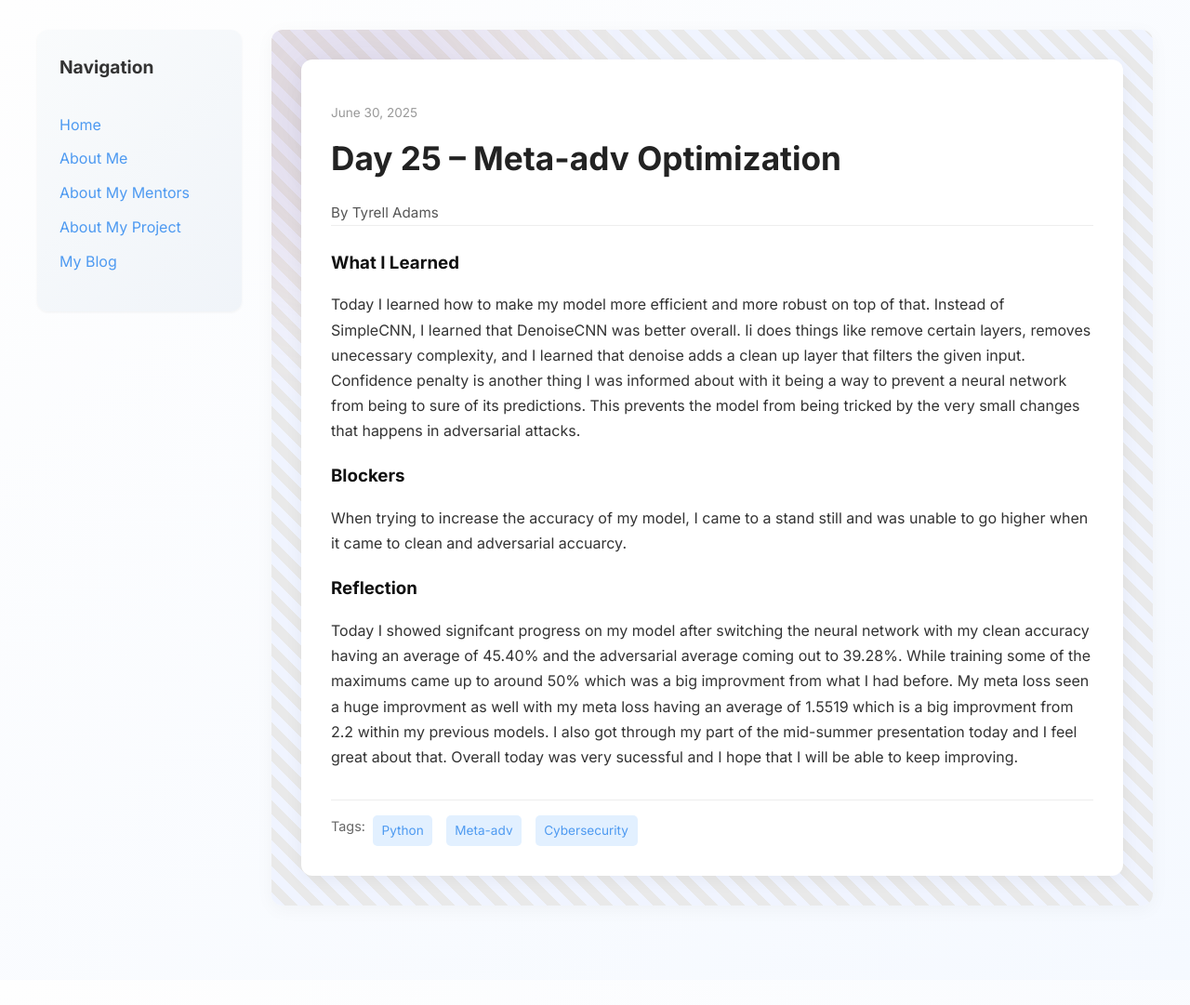
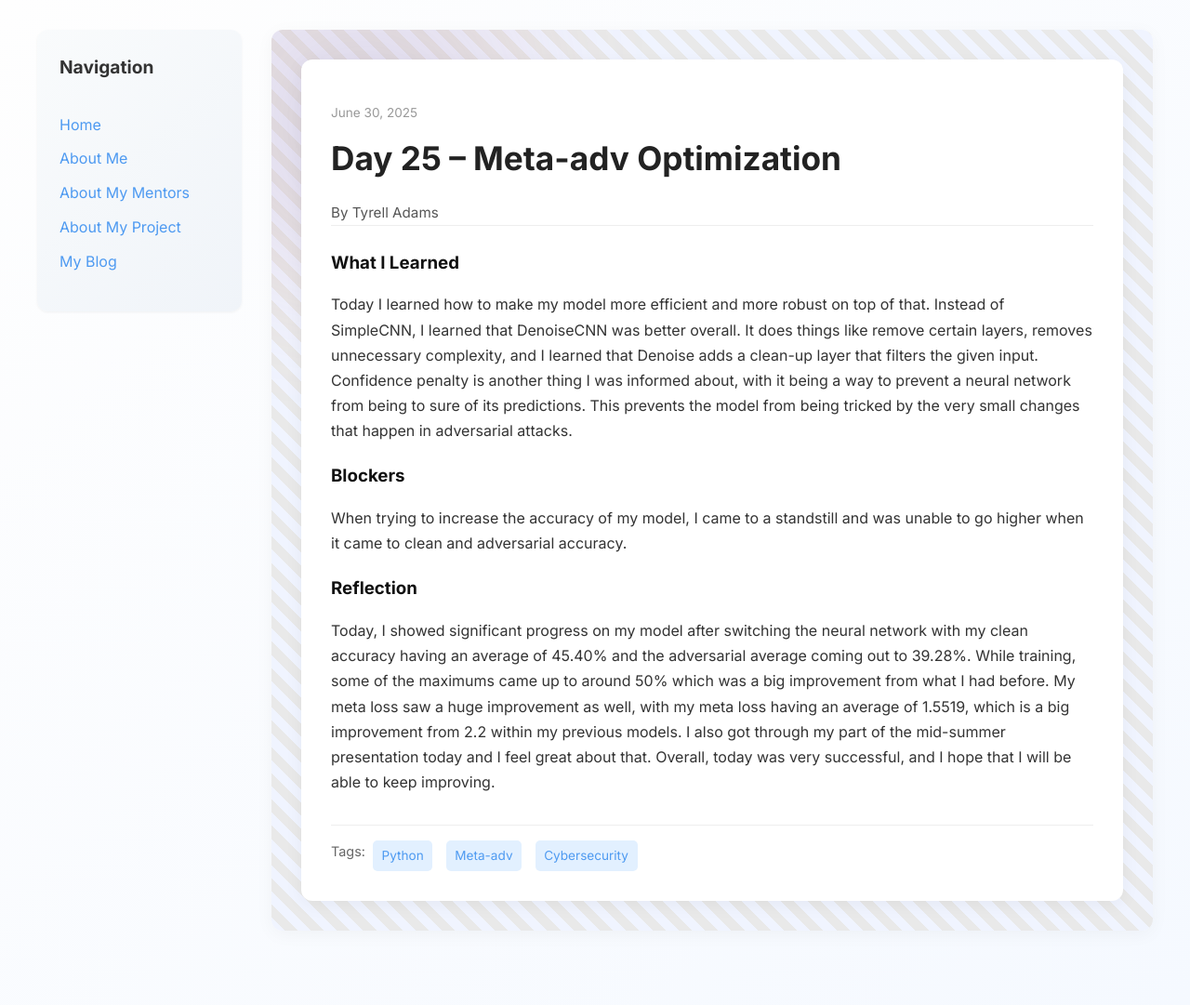
Before and after one commit to Tyrell-Adams/Tyrell-Adams.github.io, a Jekyll site: the page built from _posts/2025-06-30-day-25.md, in a window 1280 px wide. Shown: the whole page at 93% size. Built offline with Jekyll 4.4.1, drawn with Linux system fonts in a browser that asks for light colours; before the commit the page ends 1054 px from its top, so only the background shows below that.

Commit message:
Update 2025-06-30-day-25.md

```diff
--- a/_posts/2025-06-30-day-25.md
+++ b/_posts/2025-06-30-day-25.md
@@ -7,9 +7,9 @@ permalink: /day25.html
 tags: ["Python", "Meta-adv", "Cybersecurity"]
 
 what_i_learned: |
-  Today I learned how to make my model more efficient and more robust on top of that. Instead of SimpleCNN, I learned that DenoiseCNN was better overall. Ii does things like remove certain layers, removes unecessary complexity, and I learned that denoise adds a clean up layer that filters the given input. Confidence penalty is another thing I was informed about with it being a way to prevent a neural network from being to sure of its predictions. This prevents the model from being tricked by the very small changes that happens in adversarial attacks.
+  Today I learned how to make my model more efficient and more robust on top of that. Instead of SimpleCNN, I learned that DenoiseCNN was better overall. It does things like remove certain layers, removes unnecessary complexity, and I learned that Denoise adds a clean-up layer that filters the given input. Confidence penalty is another thing I was informed about, with it being a way to prevent a neural network from being to sure of its predictions. This prevents the model from being tricked by the very small changes that happen in adversarial attacks.
 blockers: |
-  When trying to increase the accuracy of my model, I came to a stand still and was unable to go higher when it came to clean and adversarial accuarcy.
+  When trying to increase the accuracy of my model, I came to a standstill and was unable to go higher when it came to clean and adversarial accuracy.
 reflection: |
-  Today I showed signifcant progress on my model after switching the neural network with my clean accuracy having an average of 45.40% and the adversarial average coming out to 39.28%. While training some of the maximums came up to around 50% which was a big improvment from what I had before. My meta loss seen a huge improvment as well with my meta loss having an average of 1.5519 which is a big improvment from 2.2 within my previous models. I also got through my part of the mid-summer presentation today and I feel great about that. Overall today was very sucessful and I hope that I will be able to keep improving.
+  Today, I showed significant progress on my model after switching the neural network with my clean accuracy having an average of 45.40% and the adversarial average coming out to 39.28%. While training, some of the maximums came up to around 50% which was a big improvement from what I had before. My meta loss saw a huge improvement as well, with my meta loss having an average of 1.5519, which is a big improvement from 2.2 within my previous models. I also got through my part of the mid-summer presentation today and I feel great about that. Overall, today was very successful, and I hope that I will be able to keep improving.
 ---
```
